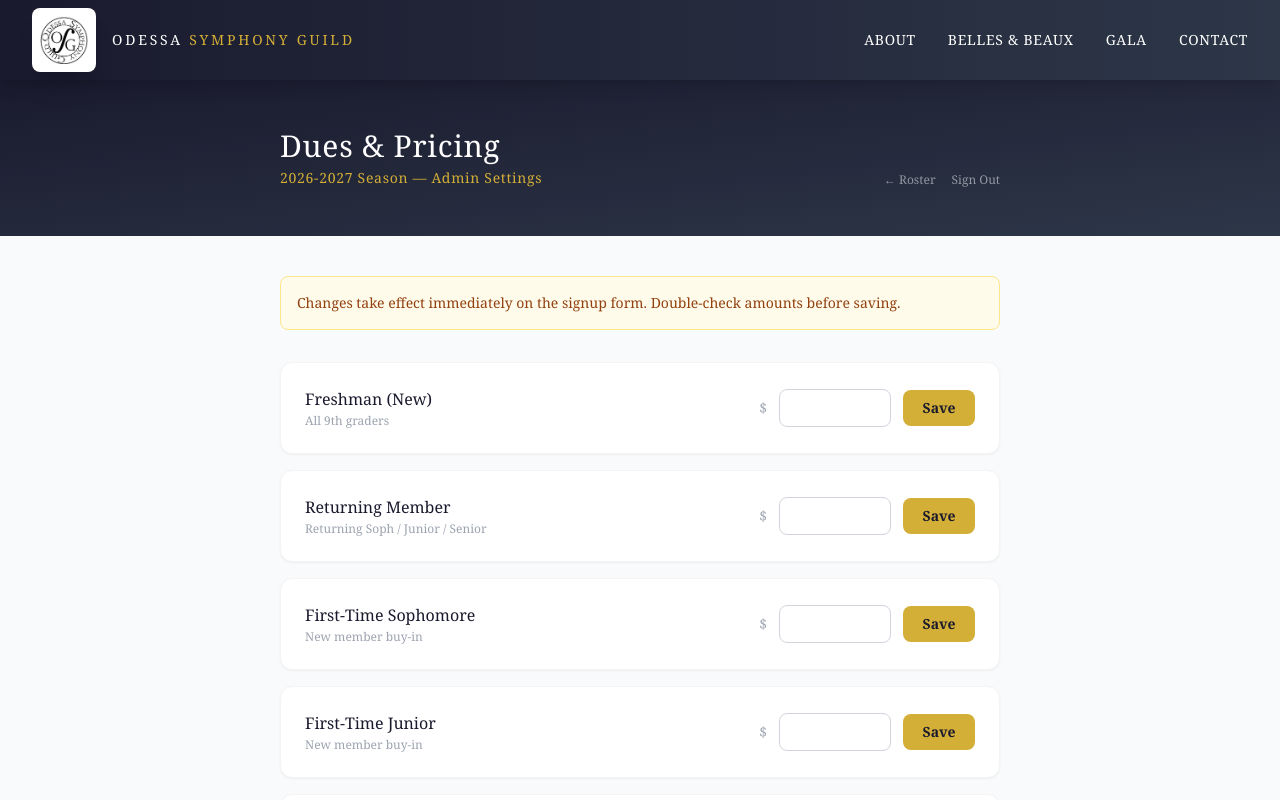
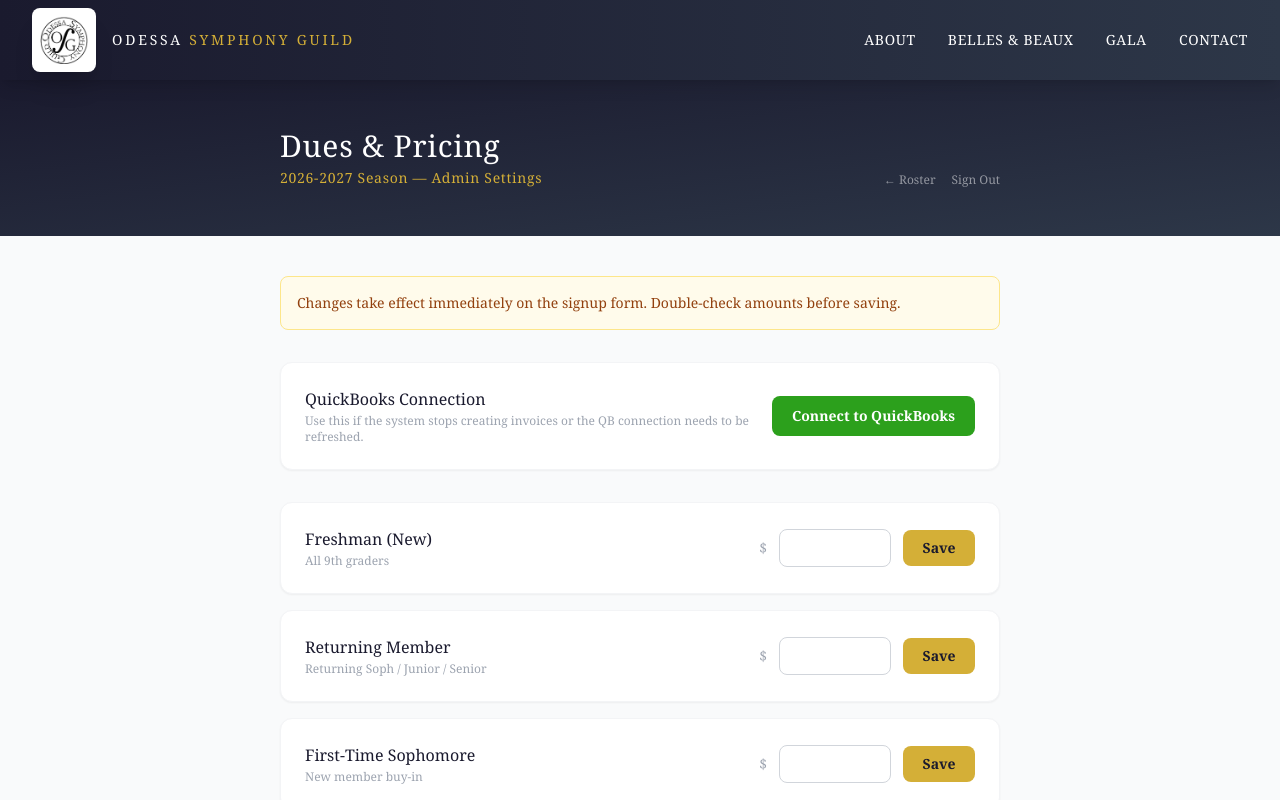
Before and after one commit to boonewh/odessasymphonyguild, a Next.js app: page /admin/pricing in a window 1280 px wide. Shown: the top 800 px of the page. Built offline with nearby package versions, Linux system fonts and the light colour scheme; no server answers.

Commit message:
added a connect to Quick books button

```diff
--- a/app/admin/pricing/page.tsx
+++ b/app/admin/pricing/page.tsx
@@ -91,6 +91,21 @@ export default function AdminPricing() {
             Changes take effect immediately on the signup form. Double-check amounts before saving.
           </div>
 
+          <div className="bg-white rounded-xl shadow-sm border border-gray-100 p-6 mb-8 flex items-center justify-between">
+            <div>
+              <p className="font-medium text-[#1a1a2e]">QuickBooks Connection</p>
+              <p className="text-xs text-gray-400 mt-0.5">
+                Use this if the system stops creating invoices or the QB connection needs to be refreshed.
+              </p>
+            </div>
+            <a
+              href="/api/quickbooks/auth?key=osg2026"
+              className="px-5 py-2.5 bg-[#2CA01C] text-white rounded-lg text-sm font-semibold hover:bg-[#258a18] transition-colors whitespace-nowrap"
+            >
+              Connect to QuickBooks
+            </a>
+          </div>
+
           {loading ? (
             <div className="text-center py-16 text-gray-400">Loading settings...</div>
           ) : (
```
